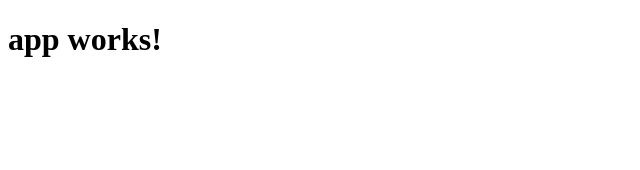
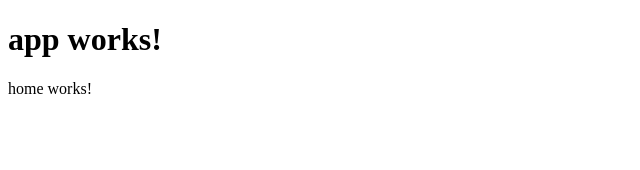
Before and after one commit to AntonyBaasan/ZenScrum, an Angular app in the folder ZenScrumClient/: page / in a window 1280 px wide. Shown: the top 170 px of the page, without its empty margins (0-640 px from the left). Built offline with nearby package versions, Linux system fonts and the light colour scheme.

Commit message:
add home component

```diff
--- a/ZenScrumClient/src/app/app.component.html
+++ b/ZenScrumClient/src/app/app.component.html
@@ -1,3 +1,4 @@
 <h1>
   {{title}}
 </h1>
+<app-home></app-home>
--- a/ZenScrumClient/src/app/app.module.ts
+++ b/ZenScrumClient/src/app/app.module.ts
@@ -4,10 +4,12 @@
 import { HttpModule } from '@angular/http';
 
 import { AppComponent } from './app.component';
+import { HomeComponent } from './home/home.component';
 
 @NgModule({
   declarations: [
-    AppComponent
+    AppComponent,
+    HomeComponent
   ],
   imports: [
     BrowserModule,
--- /dev/null
+++ b/ZenScrumClient/src/app/home/home.component.html
@@ -0,0 +1,3 @@
+<p>
+  home works!
+</p>
--- /dev/null
+++ b/ZenScrumClient/src/app/home/home.component.ts
@@ -0,0 +1,15 @@
+import { Component, OnInit } from '@angular/core';
+
+@Component({
+  selector: 'app-home',
+  templateUrl: './home.component.html',
+  styleUrls: ['./home.component.css']
+})
+export class HomeComponent implements OnInit {
+
+  constructor() { }
+
+  ngOnInit() {
+  }
+
+}
```
Also changed, not shown: ZenScrumClient/src/app/home/home.component.css (added), 1 other file (tests, documents, lock files or other folders).
